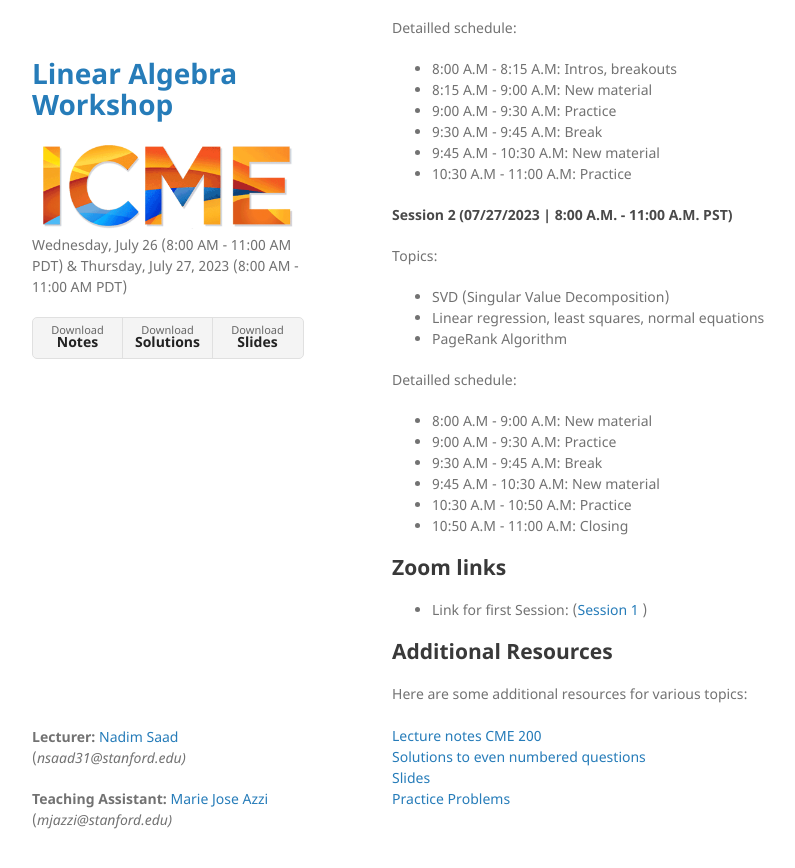
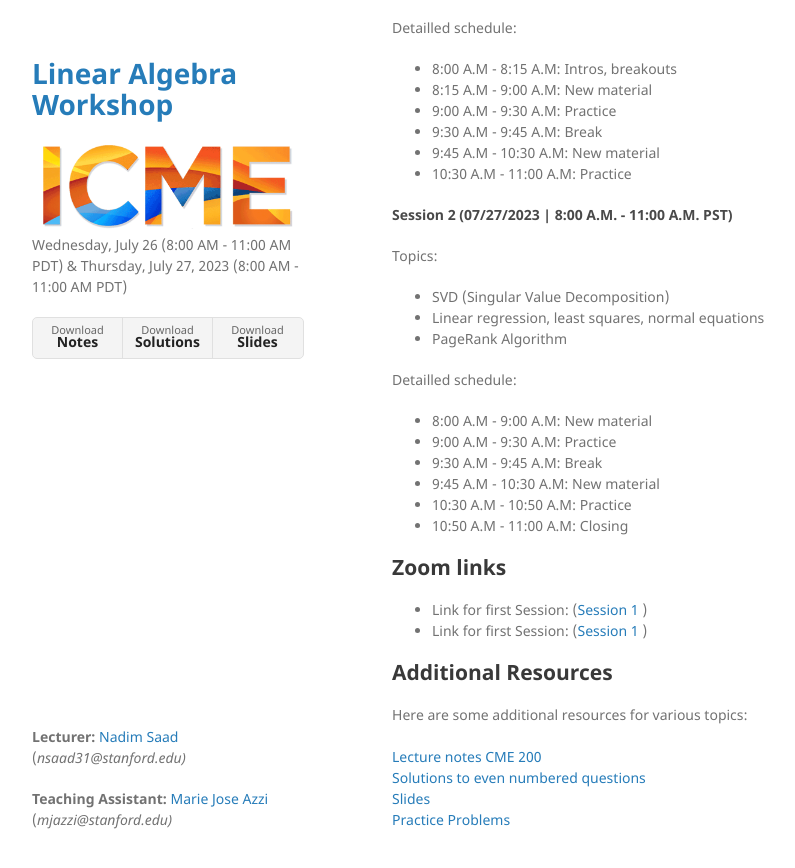
Before and after one commit to nsaad31/Linear_Algebra_ICME_Workshops_2023, a Jekyll site: the page built from index.md, in a window 1280 px wide and 900 px high, scrolled down 1712 px. Shown: the top 868 px of the window, without its empty margins (178-973 px from the left). Built offline with Jekyll 4.4.1, drawn with Linux system fonts in a browser that asks for light colours; our own code applies the rules of GitHub Pages for plain Markdown files.

Commit message:
Update index.md

```diff
--- a/index.md
+++ b/index.md
@@ -55,6 +55,7 @@ MJ is a 4th year Ph.D. candidate in Mechanical Engineering in the Farhat Researc
 ## Zoom links
 
 - Link for first Session: ([Session 1](https://stanford.zoom.us/rec/play/ooXUpBkiV2PtSnWe8kY2tuKSwfPhegkcg6oKqEvr_pdQ_YUU0IRhEHhJCl3lFvyBlE4XPMRSk87PJspj.jo6OM_4pAcD5nzQP?canPlayFromShare=true&from=share_recording_detail&continueMode=true&componentName=rec-play&originRequestUrl=https%3A%2F%2Fstanford.zoom.us%2Frec%2Fshare%2Fpfe3ORCE7qB1oxHb3hsm8LYYkgIHnVK9X2e7d6VTB7UsJUfkA0Ld1no2F4ERRoKW.ves5DDdNdvzde6vf) )
+- Link for first Session: ([Session 1](https://stanford.zoom.us/rec/share/tHdCGp1UsQUvz10MPapuHZnTEhnMbv2RxQPdobAQ-PFgQvLpXqZny1TDNz6k-xBm.ww8iqfrDoEN1uGJX) )
 
 
 ## Additional Resources
```
